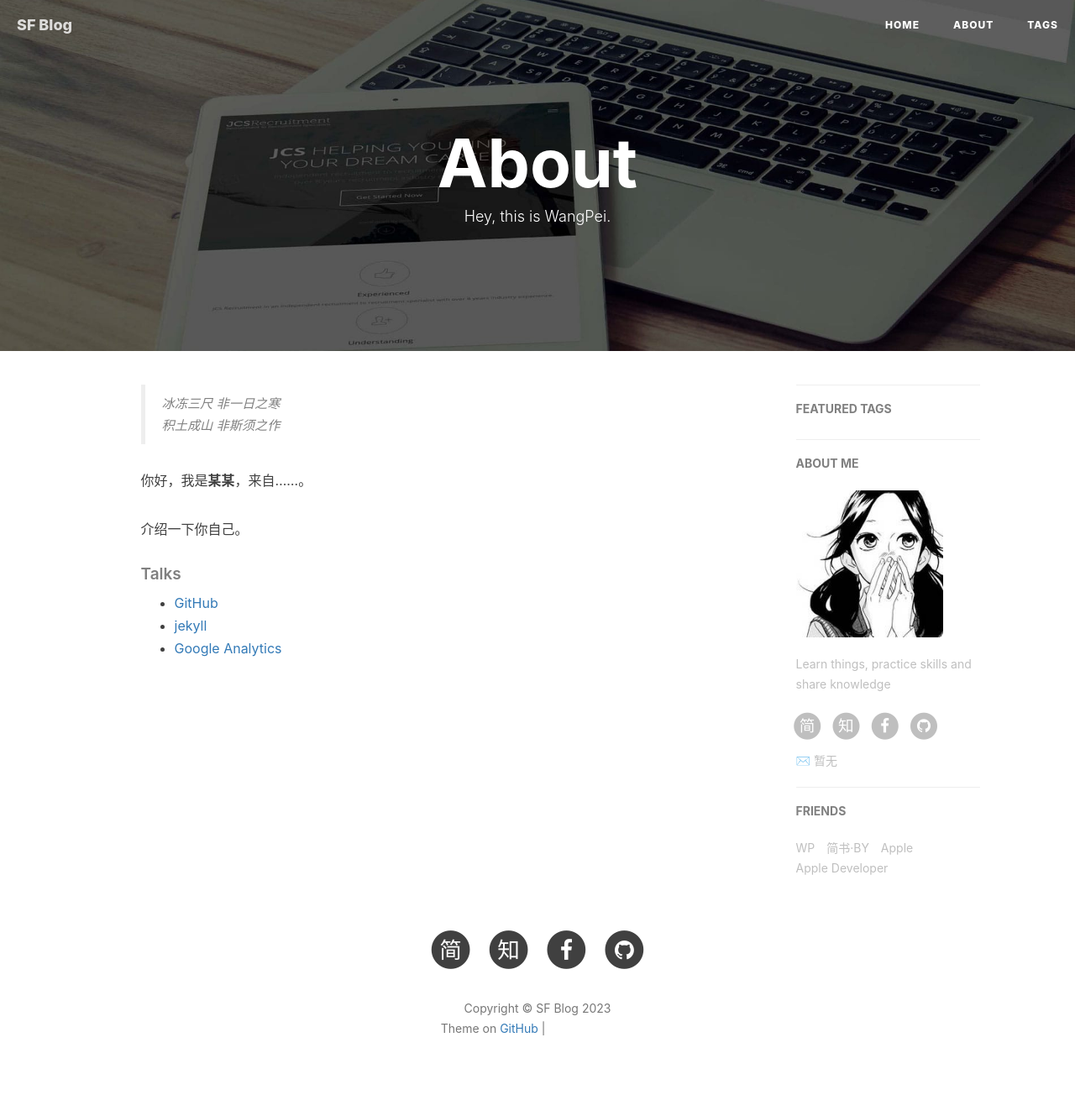
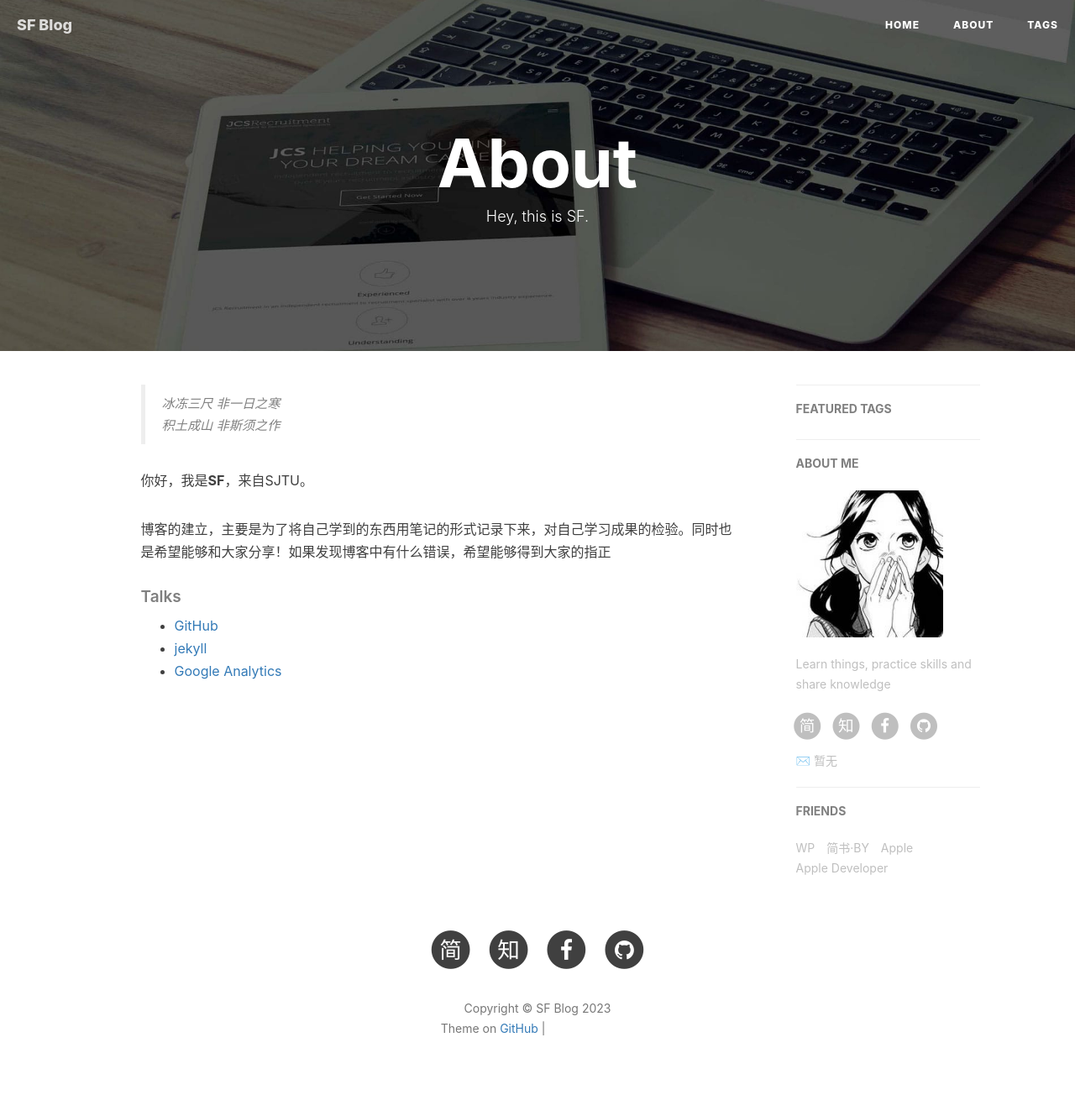
Before and after one commit to SBF-2/SBF-2.github.io, a Jekyll site: the page built from about.html, in a window 1280 px wide. Shown: the whole page at 84% size. Built offline with Jekyll 4.4.1, drawn with Linux system fonts in a browser that asks for light colours; nearby versions of some CDN libraries; comment, search, counter and statistics services are not loaded; grey boxes are pictures that could not be loaded.

Commit message:
Update about.html

```diff
--- a/about.html
+++ b/about.html
@@ -1,7 +1,7 @@
 ---
 layout: page
 title: "About"
-description: "Hey, this is WangPei."
+description: "Hey, this is SF."
 header-img: "img/post-bg-rwd.jpg"
 ---
 
@@ -18,9 +18,9 @@ header-img: "img/post-bg-rwd.jpg"
     <blockquote><p>冰冻三尺 非一日之寒<br>
     积土成山 非斯须之作</p></blockquote>
 
-    <p>你好，我是<strong>某某</strong>，来自……。</p>
+    <p>你好，我是<strong>SF</strong>，来自SJTU。</p>
 
-    <p>介绍一下你自己。</p>
+    <p>博客的建立，主要是为了将自己学到的东西用笔记的形式记录下来，对自己学习成果的检验。同时也是希望能够和大家分享！如果发现博客中有什么错误，希望能够得到大家的指正</p>
 
 
 
```
